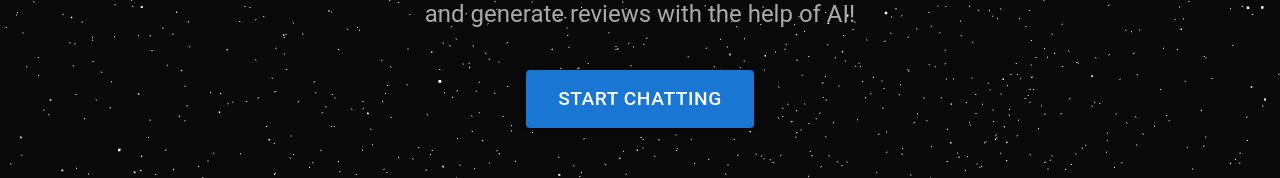
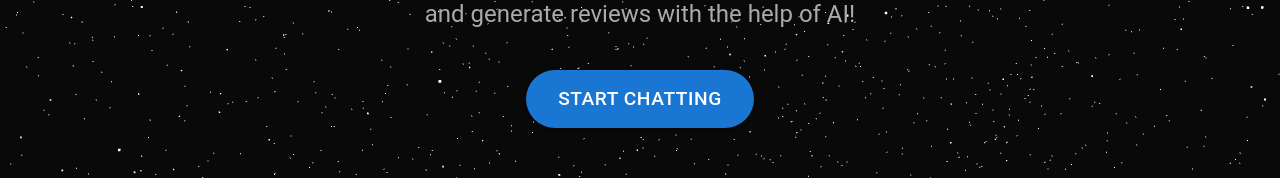
Before and after one commit to ArslanKamchybekov/rmp-rag, a Next.js app: page / in a window 1280 px wide. Shown: the part 384-562 px from the top of the page. Built offline with nearby package versions, Linux system fonts and the light colour scheme.

Commit message:
rounded button

```diff
--- a/app/page.js
+++ b/app/page.js
@@ -128,7 +128,7 @@ export default function LandingPage() {
           Your AI-powered assistant for finding and reviewing professors. Get insights and generate reviews with the help of AI!
         </Typography>
         <Link href="/chat" passHref>
-          <Button variant="contained" color="primary" sx={{ mt: 4, px: 4, py: 1.5, fontSize: "1.2rem" }}>
+          <Button variant="contained" color="primary" sx={{ mt:4, px: 4, py: 1.5, fontSize: "1.2rem", borderRadius: "50px", }}>
             Start Chatting
           </Button>
         </Link>
```
